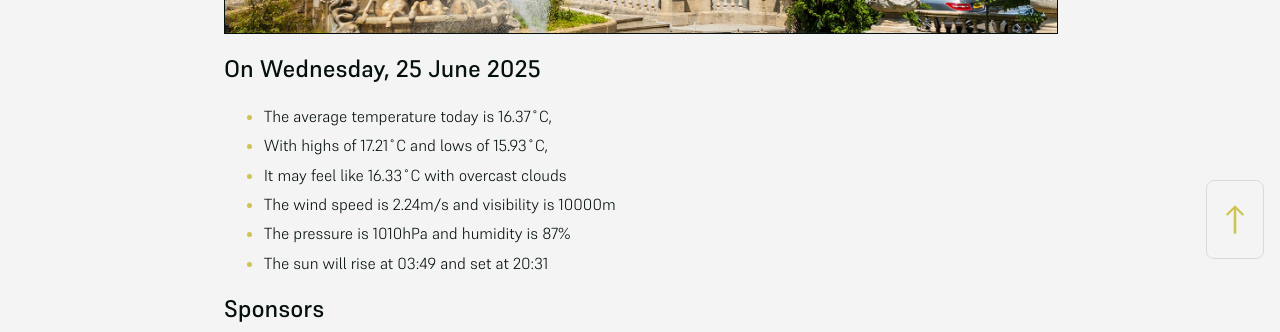
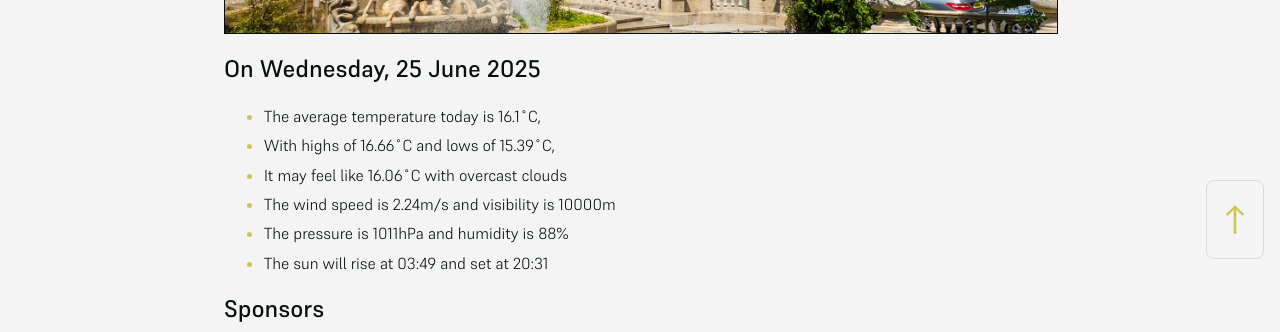
Before and after one commit to mat-0/cheltenham-open-data, a Jekyll site: the page built from index.md, in a window 1280 px wide. Shown: the part 625-957 px from the top of the page. Built offline with Jekyll 4.4.1, drawn with Linux system fonts in a browser that asks for light colours.

Commit message:
Updated 2025-06-25 04:05:39

```diff
--- a/index.md
+++ b/index.md
@@ -10,11 +10,11 @@ seo: Menu
 <!-- weather_marker starts -->
 ## On Wednesday, 25 June 2025
 
-- The average temperature today is 16.37˚C,
-- With highs of 17.21˚C and lows of 15.93˚C,
-- It may feel like 16.33˚C with overcast clouds
+- The average temperature today is 16.1˚C,
+- With highs of 16.66˚C and lows of 15.39˚C,
+- It may feel like 16.06˚C with overcast clouds
 - The wind speed is 2.24m/s and visibility is 10000m
-- The pressure is 1010hPa and humidity is 87%
+- The pressure is 1011hPa and humidity is 88%
 - The sun will rise at 03:49 and set at 20:31
 
 <!-- weather_marker ends -->
```
Also changed, not shown: _data/flood.json (+4 -4 lines), _pages/news.md (+7 -7 lines).
